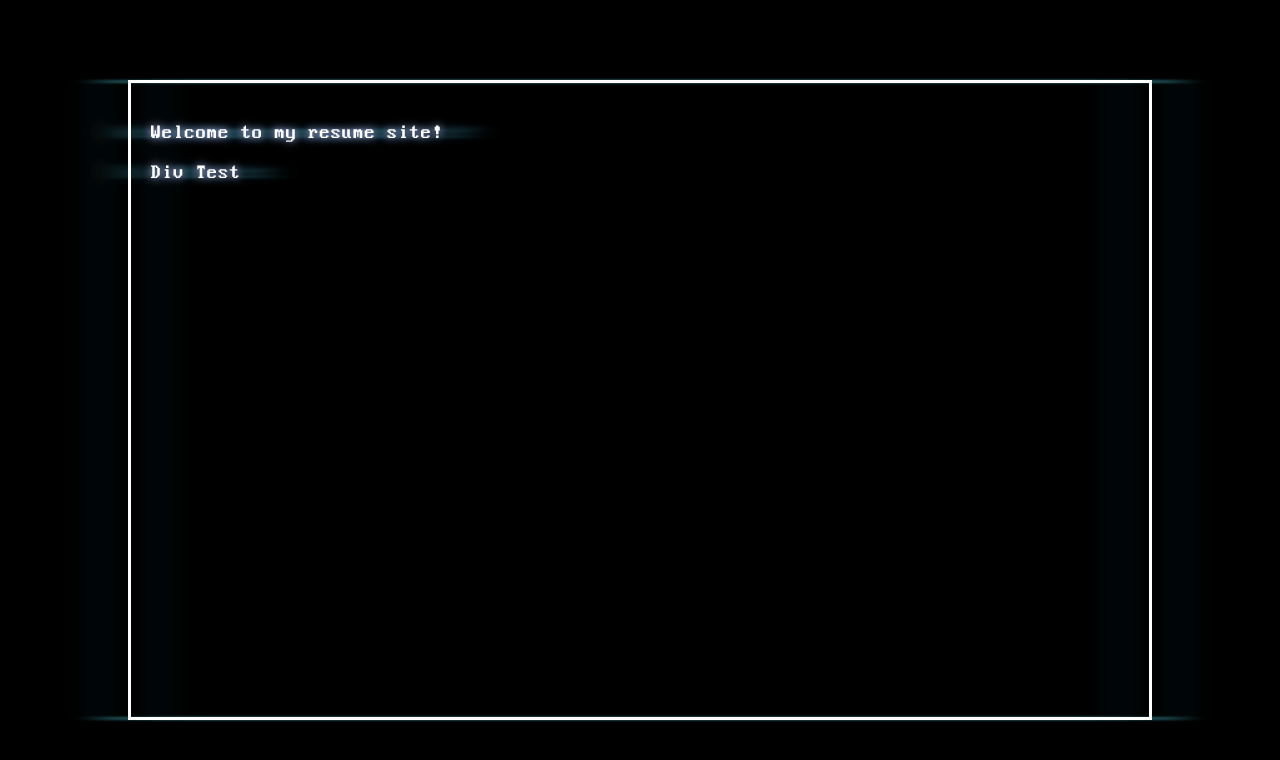
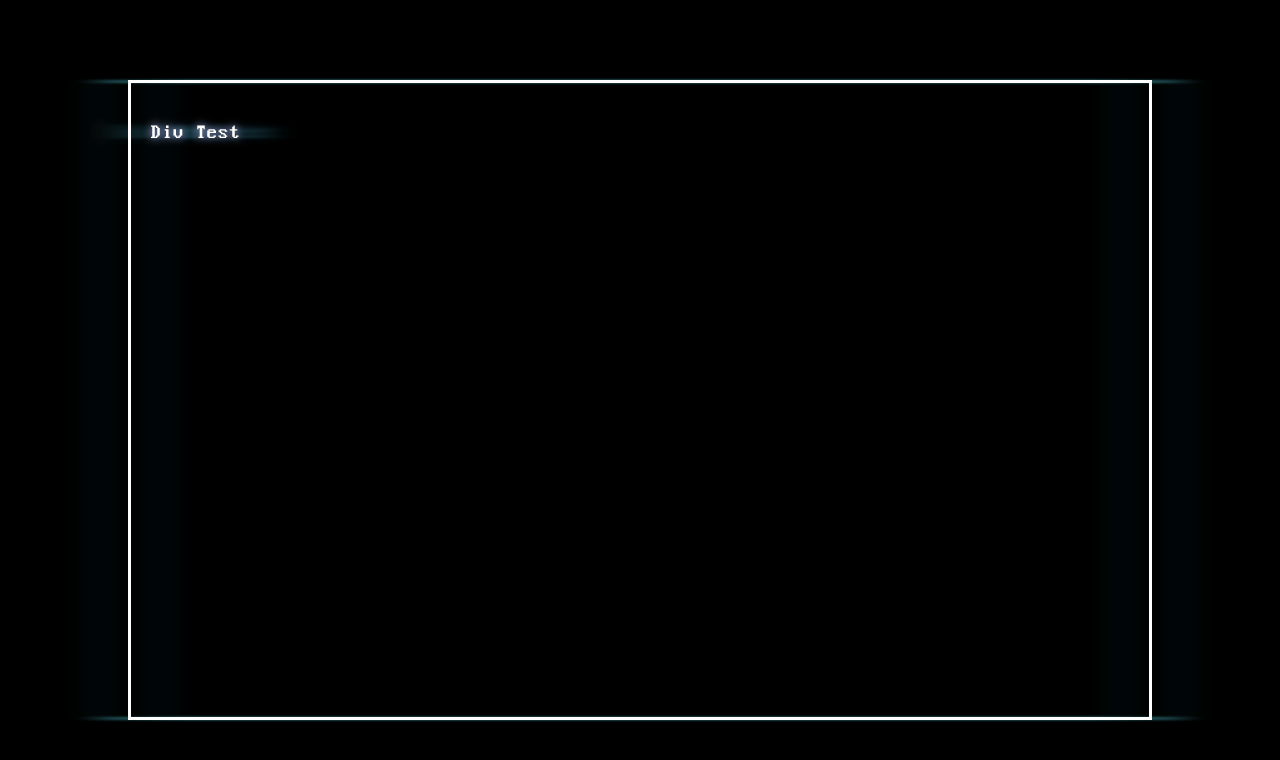
Before and after one commit to kitgore/kitsite, a SvelteKit app: page / in a window 1280 px wide. Shown: the top 760 px of the page. Built offline with nearby package versions, Linux system fonts and the light colour scheme.

Commit message:
rendering tests

```diff
--- a/src/routes/+page.svelte
+++ b/src/routes/+page.svelte
@@ -32,7 +32,6 @@
 
 <div id="content-container">
     <div class="terminal glowtext">
-        <p>Welcome to my resume site!</p>
         <p>Div Test</p>
         <!-- More test text or elements can go here -->
     </div>
```
